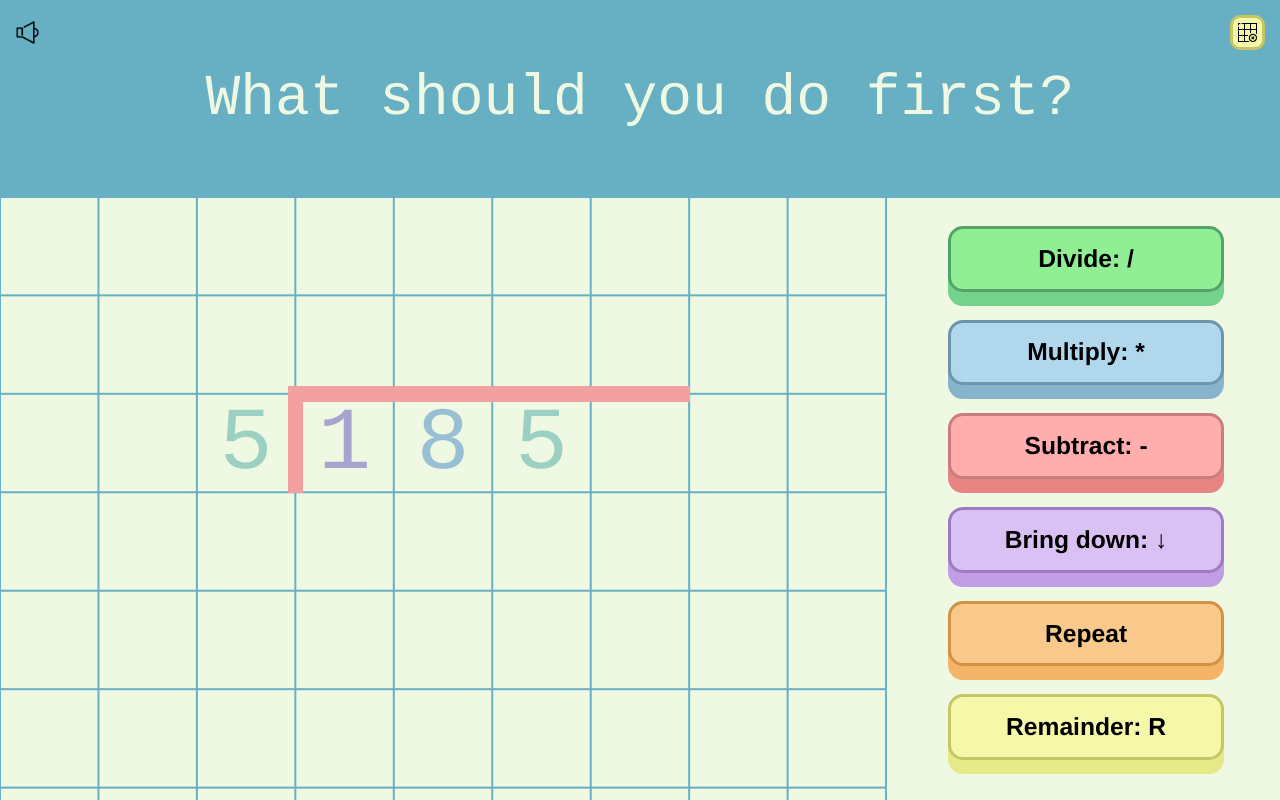
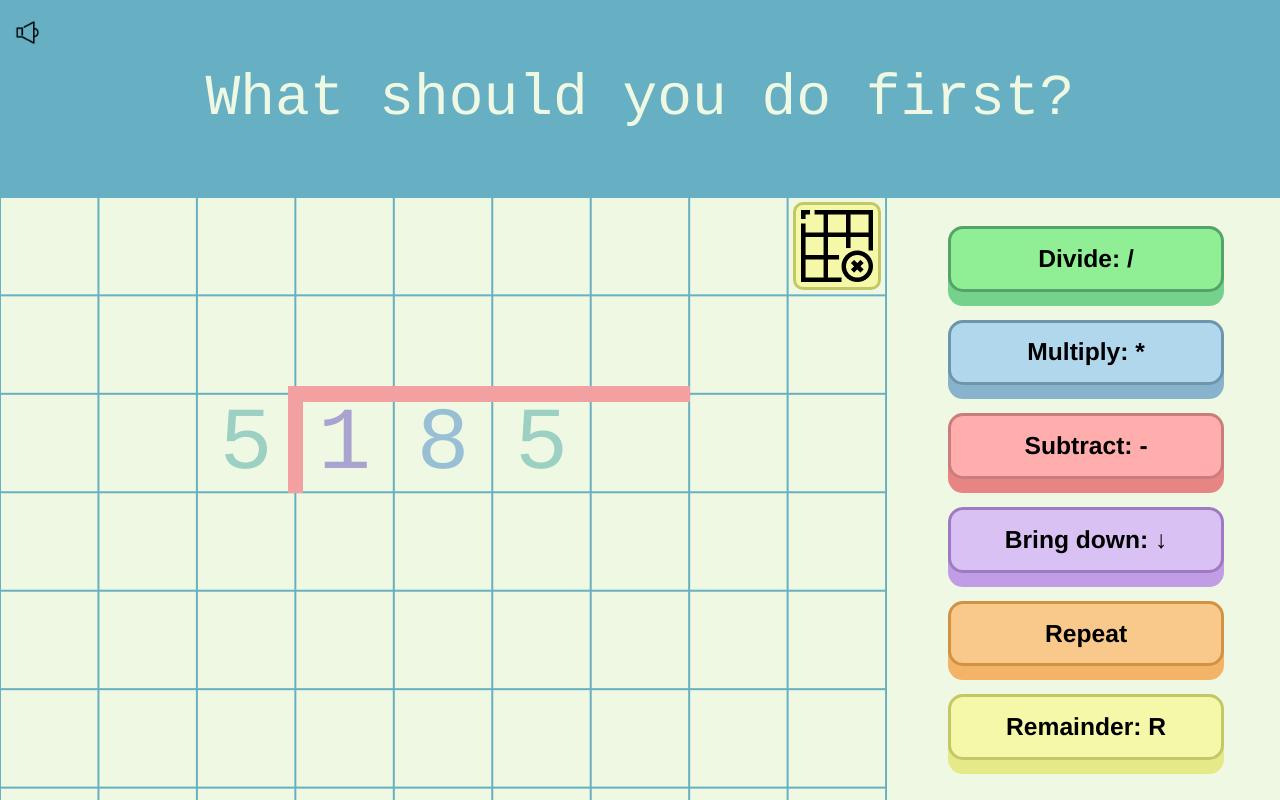
Before and after one commit to mscsFuture/DivisionGame, a website: page index.html in a window 1280 px wide. Both pictures are taken after a click on the button "Press Me to Play!". Drawn offline with Linux system fonts and the light colour scheme.

Commit message:
moved the multiplication table

```diff
--- a/stylesheets/gamePage-styles.css
+++ b/stylesheets/gamePage-styles.css
@@ -514,8 +514,10 @@
 .openBtn {
 	display: flex;
 	position: absolute;
-	top: 15px;
-	right: 15px;
+	height: calc(0.9*var(--grid-cell-size));
+	width: calc(0.9*var(--grid-cell-size));
+	top: calc((var(--grid-cell-size)*2) + (0.05*var(--grid-cell-size)));
+	right: calc((var(--grid-cell-size)*4) + (0.05*var(--grid-cell-size)));
 	z-index: 3;
 	background-color: #f5f8a8;
 	border: solid;
@@ -527,8 +529,8 @@
 }
 
 .openBtn img {
-	width: 1.5vw;
-	height: auto;
+	width: 100%;
+	height: 100%;
 }
 
 .table .tableContent {
@@ -657,11 +659,12 @@ tr:nth-child(13) td:nth-child(13) {
 .table.show .closeBtn {
 	display: block;
 	position: absolute;
-	top: -20px;
-	right: -20px;
+	top: -35px;
+	right: -30px;
 	cursor: pointer;
 	color: white;
 	z-index: 6;
+	font-size: 40px;
 }
 
 
```
